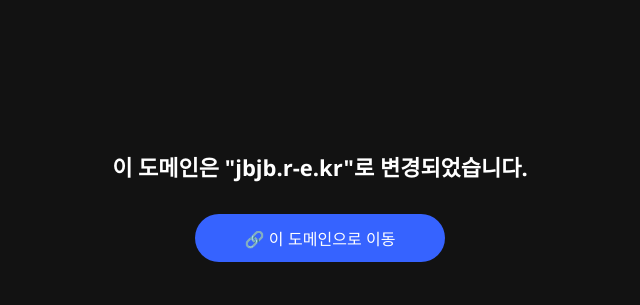
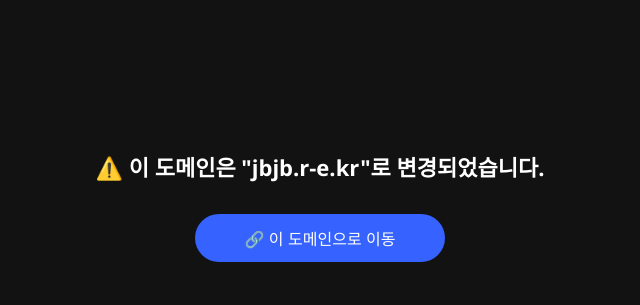
Before and after one commit to jbjb777/not-found, a plain HTML site: page index.html in a window 1280 px wide. Shown: the part 194-499 px from the top of the page, without its empty margins (320-960 px from the left). Drawn offline with Linux system fonts and the light colour scheme.

Commit message:
Update index.html

```diff
--- a/index.html
+++ b/index.html
@@ -86,7 +86,7 @@
 </head>
 <body>
   <div class="container">
-    <div class="logo">이 도메인은 "jbjb.r-e.kr"로 변경되었습니다.</div>
+    <div class="logo">⚠️ 이 도메인은 "jbjb.r-e.kr"로 변경되었습니다.</div>
     <div class="button-container">
       <button class="top-button" id="openLinkBtn1">🔗 이 도메인으로 이동</button>
     </div>
```
